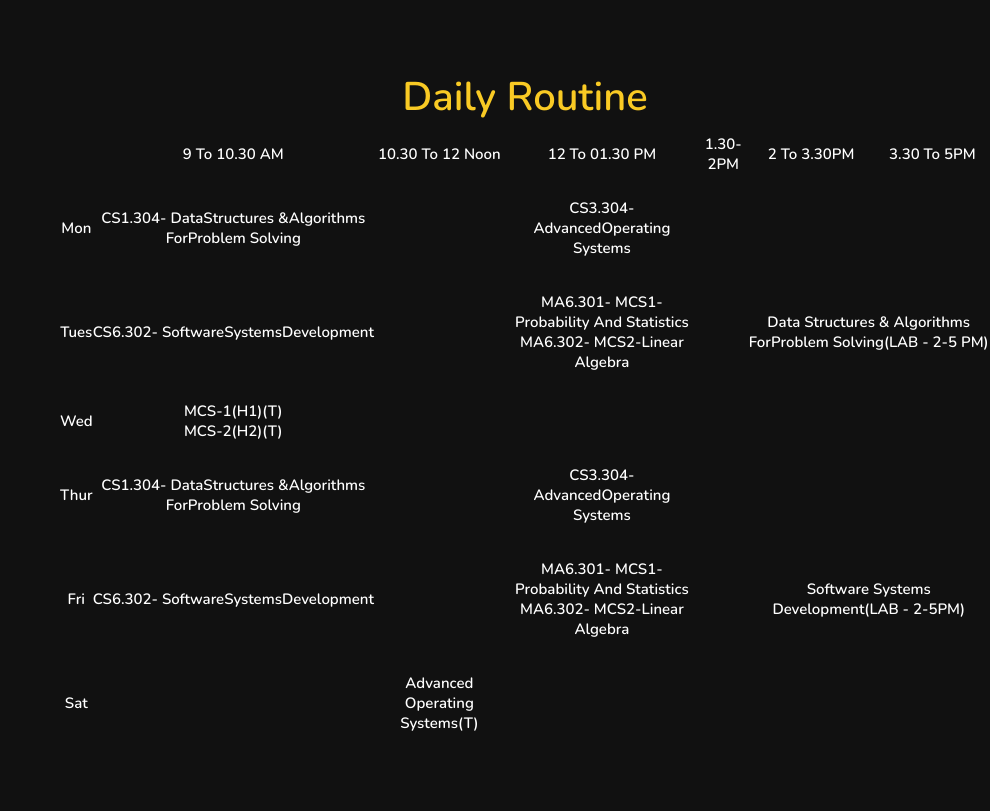
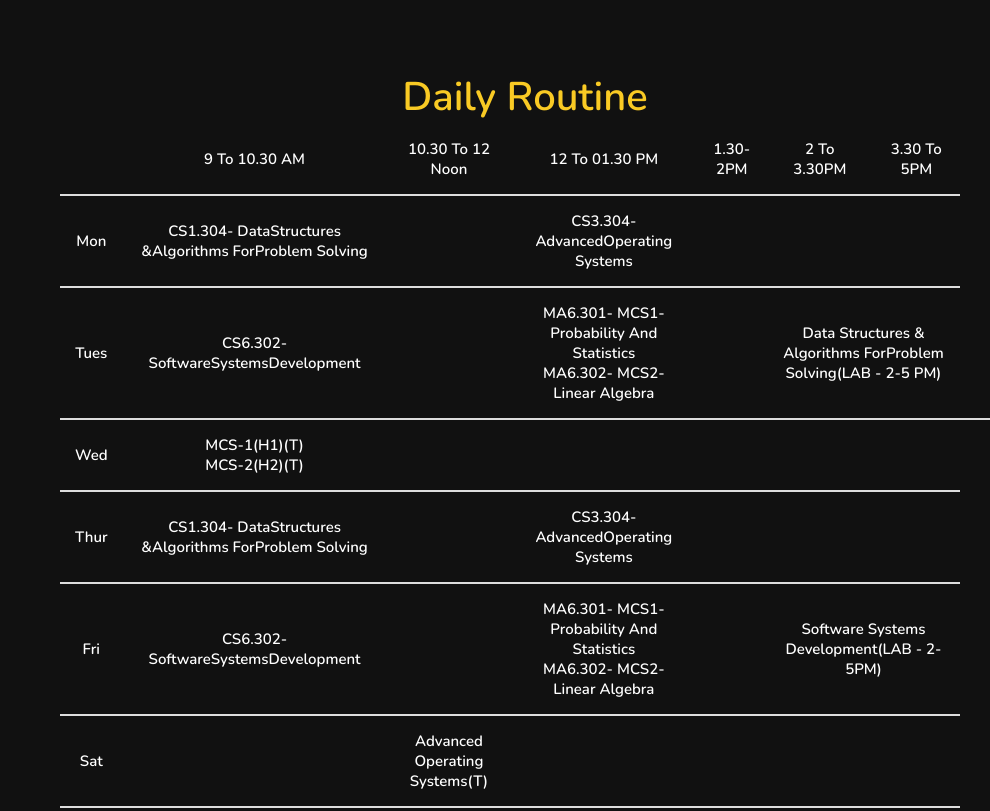
Before and after one commit to Cheenu29/Cheenu29.github.io, a plain HTML site: page index.html in a window 1280 px wide. Shown: the part 3140-3951 px from the top of the page, without its empty margins (290-1280 px from the left). Drawn offline with nearby package versions, Linux system fonts and the light colour scheme.

Commit message:
Update style.css
Changes done in table

```diff
--- a/style.css
+++ b/style.css
@@ -383,7 +383,13 @@ header .navbar ul li a:hover{
   height:fit-content;
 }
 
+th, td {
+  border-collapse: separate;
+  overflow: hidden;
+  padding: 1em;
+  border-bottom: 2px solid #ddd;
 
+  }
 
 
 
```
